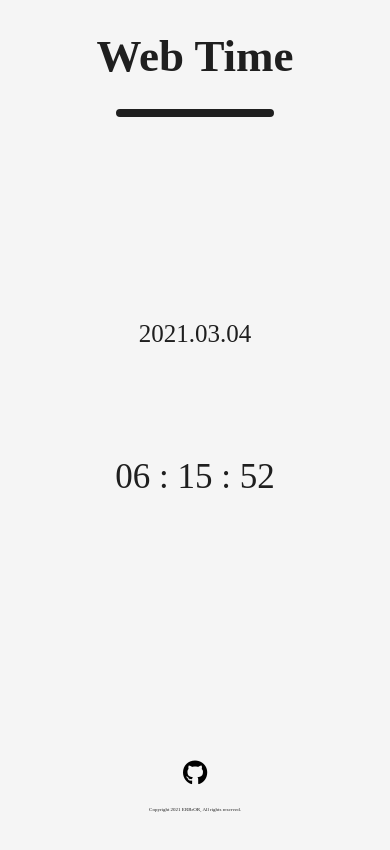
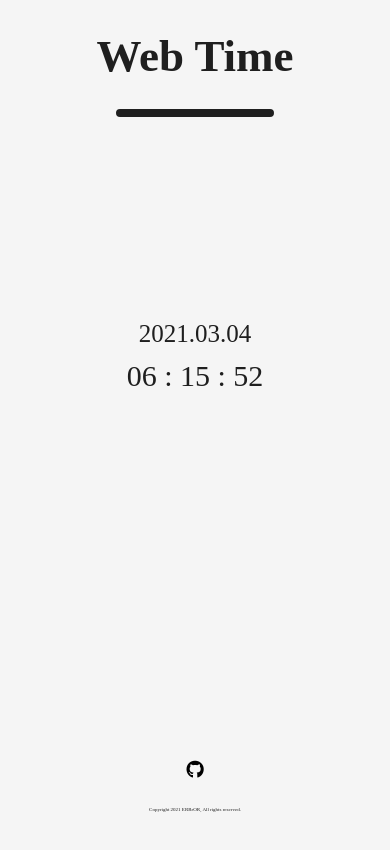
Before and after one commit to unsignd/WebTime, a React (Create React App) app: page / in a window 390 px wide. Shown: the top 850 px of the page. Built offline with nearby package versions, Linux system fonts and the light colour scheme; a web font is replaced by a local one.

Commit message:
fix : refactor css

```diff
--- a/src/App.css
+++ b/src/App.css
@@ -223,9 +223,9 @@ hr{
     -khtml-user-select: none;
     -webkit-user-select: none;
     user-select: none;
-    font-size: 35px;
+    font-size: 30px;
     position: absolute;
-    top : 50%;
+    top : 39%;
     left: 50%;
     transform: translateX(-50%);
   }
@@ -239,7 +239,7 @@ hr{
   }
 
   a{
-    font-size: 25px;
+    font-size: 20gipx;
     position: absolute;
     top: 90%;
     left: 50%;
```
